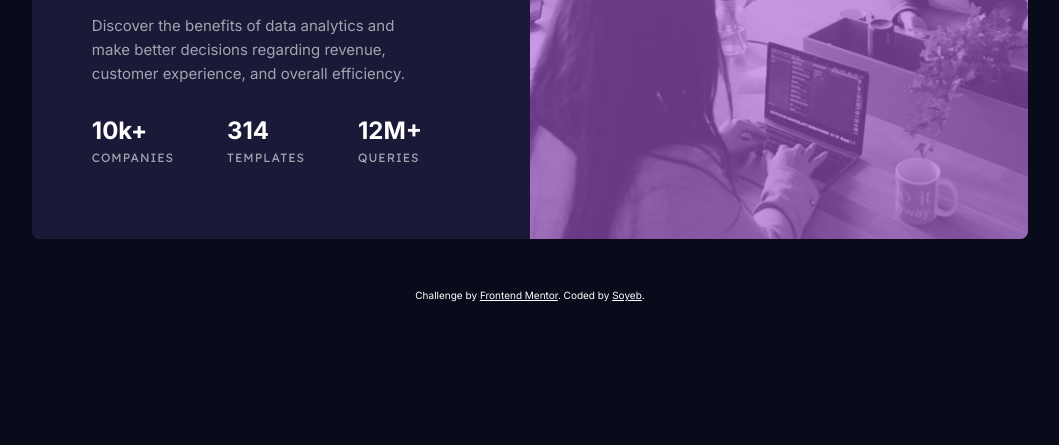
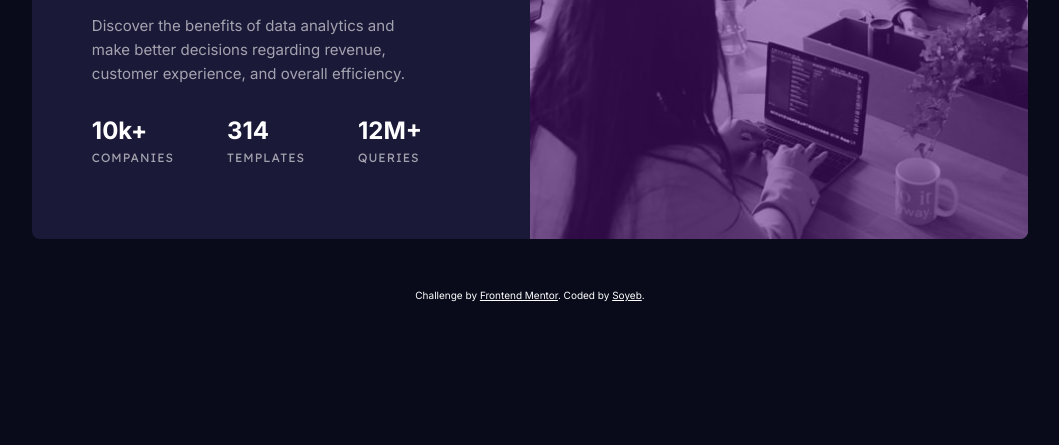
Before and after one commit to Soyeb01/stats-preview-card-component-main, a plain HTML site: page index.html in a window 1280 px wide. Shown: the part 355-800 px from the top of the page, without its empty margins (110-1169 px from the left). Drawn offline with Linux system fonts and the light colour scheme.

Commit message:
Update main.css

```diff
--- a/style/main.css
+++ b/style/main.css
@@ -72,9 +72,8 @@ p {
   width: 50%;
 }
 .image .coled {
-  background-color: hsl(277deg, 64%, 61%);
+  background-color: hsla(277, 76%, 30%, 0.5);
   border-radius: inherit;
-  opacity: 0.6;
   z-index: 4;
   width: 100%;
   height: 100%;
```
